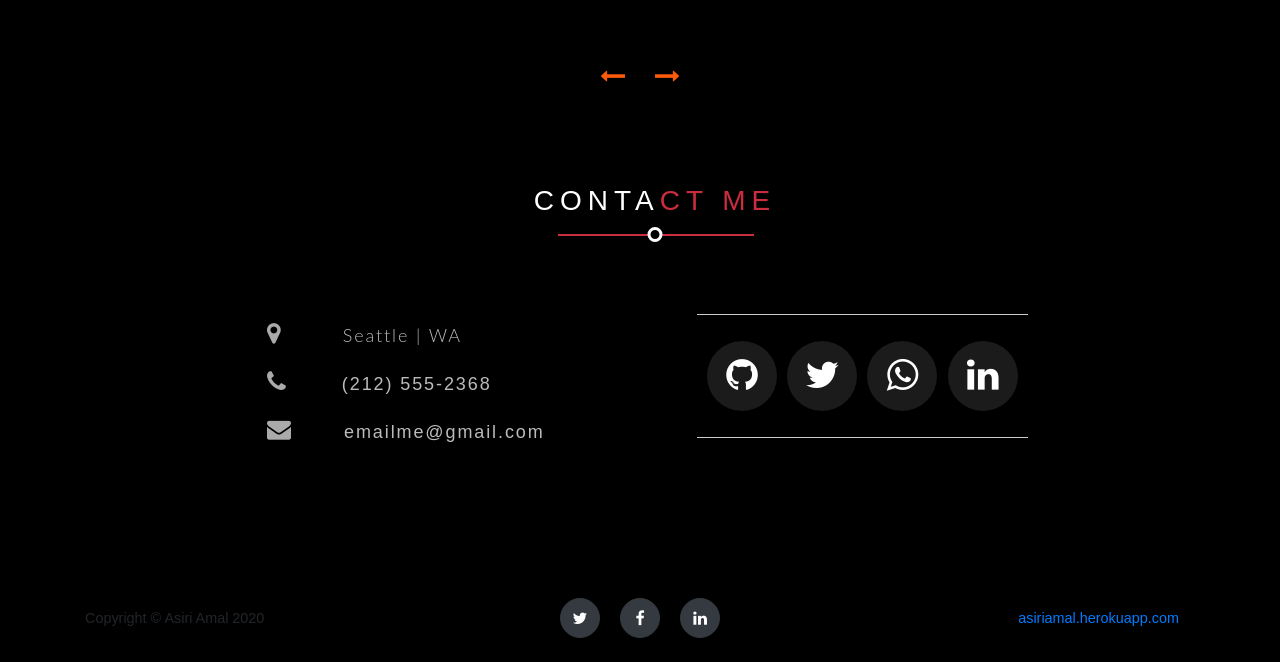
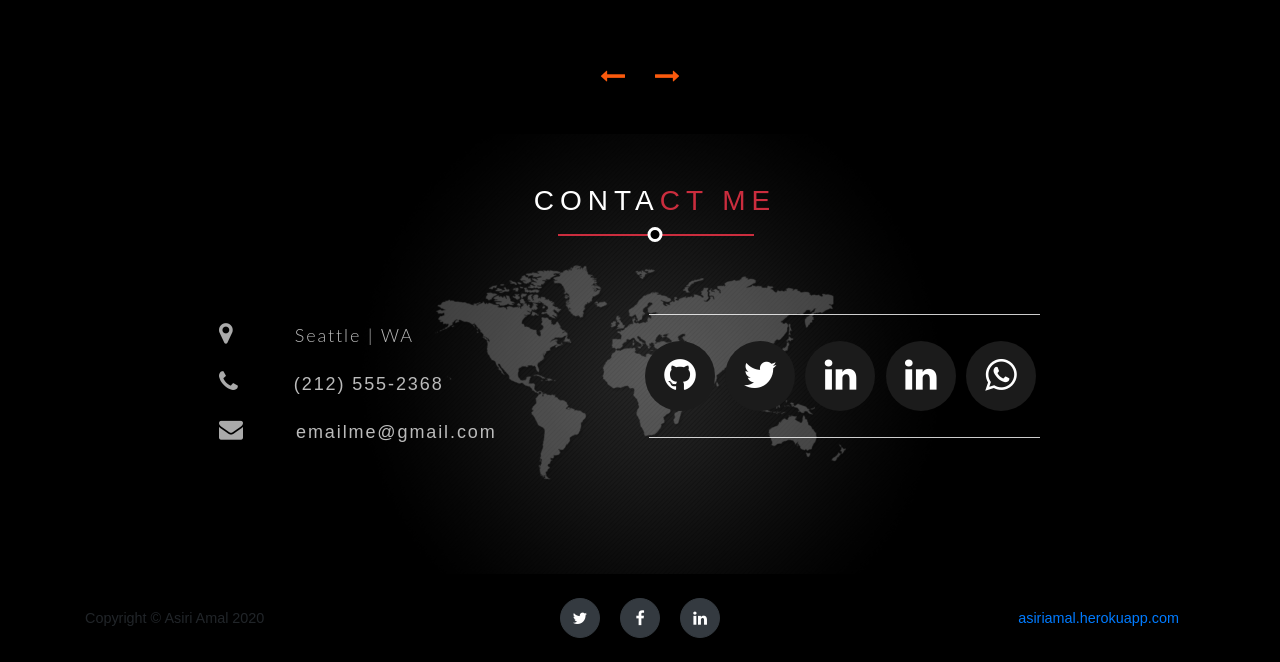
Before and after one commit to AsiriAmalk/my_portforlio, a Flask app: page / in a window 1280 px wide. Shown: the part 2763-3425 px from the top of the page. Run offline with Flask 2, Linux system fonts and the light colour scheme; some libraries are stand-ins or nearby versions.

Commit message:
add janith3 branch

```diff
--- a/static/css/contact.css
+++ b/static/css/contact.css
@@ -10,6 +10,7 @@ body {
   background-color: #111;
   overflow: hidden;
   padding-bottom: 200px;
+  background-image: url("/static/assets/img/contact/map3.png");
 }
 
 .section-header-1 {
@@ -39,7 +40,7 @@ body {
   max-width: 400px;
   margin-top: 3em;
   width: 50%;
-  margin-left: 6em;
+  margin-left: 2em;
 }
 
 /* Location, Phone, Email Section */
@@ -90,7 +91,7 @@ body {
   font-size: 2.3rem;
   text-align: center;
   width: 100%;
-  margin-left: 20px;
+  /*margin-left: 20px;*/
 }
 
 .social-media-list li a {
@@ -100,7 +101,7 @@ body {
 .social-media-list li {
   position: relative;
   top: 0;
-  left: -20px;
+  left: -4px;
   display: inline-block;
   height: 70px;
   width: 70px;
--- a/static/css/service.css
+++ b/static/css/service.css
@@ -148,5 +148,4 @@ body {
 	z-index: 9;
 	border-radius: 50%
 
-
 }
--- a/templates/contact.html
+++ b/templates/contact.html
@@ -27,10 +27,13 @@
             <i class="fa fa-twitter" aria-hidden="true"></i></a>
           </li>
           <li><a href="#" target="_blank" class="contact-icon">
-            <i class="fa fa-whatsapp" aria-hidden="true"></i></a>
+            <i class="fa fa-linkedin" aria-hidden="true"></i></a>
           </li>
           <li><a href="#" target="_blank" class="contact-icon">
             <i class="fa fa-linkedin" aria-hidden="true"></i></a>
+          </li>
+            <li><a href="#" target="_blank" class="contact-icon">
+            <i class="fa fa-whatsapp" aria-hidden="true"></i></a>
           </li>
         </ul>
        </hr>
--- a/templates/home.html
+++ b/templates/home.html
@@ -4,6 +4,7 @@
 <link rel="stylesheet" href="/static/css/home.css">
 
 <div id="particles-js"></div>
+
 
 {#<div class="parallax-window" data-parallax="scroll" data-image-src="/static/assets/img/asiri_bw1.png"></div>#}
 <header class="masthead parallax-window" data-parallax="scroll" data-image-src="/static/assets/img/asiri_bw1.png">
--- a/templates/service.html
+++ b/templates/service.html
@@ -6,6 +6,7 @@
 {#	<link rel="stylesheet" href="https://cdnjs.cloudflare.com/ajax/libs/font-awesome/5.11.2/css/all.min.css">#}
 {#	<link rel="stylesheet" href="https://cdnjs.cloudflare.com/ajax/libs/font-awesome/5.11.2/css/fontawesome.min.css">#}
 <section class="page-section" id="services">
+
         <div class='inner-container'>
             <h1 class='section-title-2'>serv<span>ices</span></h1>
 {#              <div class='border-1'></div>#}
```
Also changed, not shown: static/assets/img/contact/fiverr.svg (added), static/assets/img/contact/map.jpg (deleted), static/assets/img/contact/map3.png (added), static/css/home.css (line endings or trailing spaces), static/js/home.js (line endings or trailing spaces).
